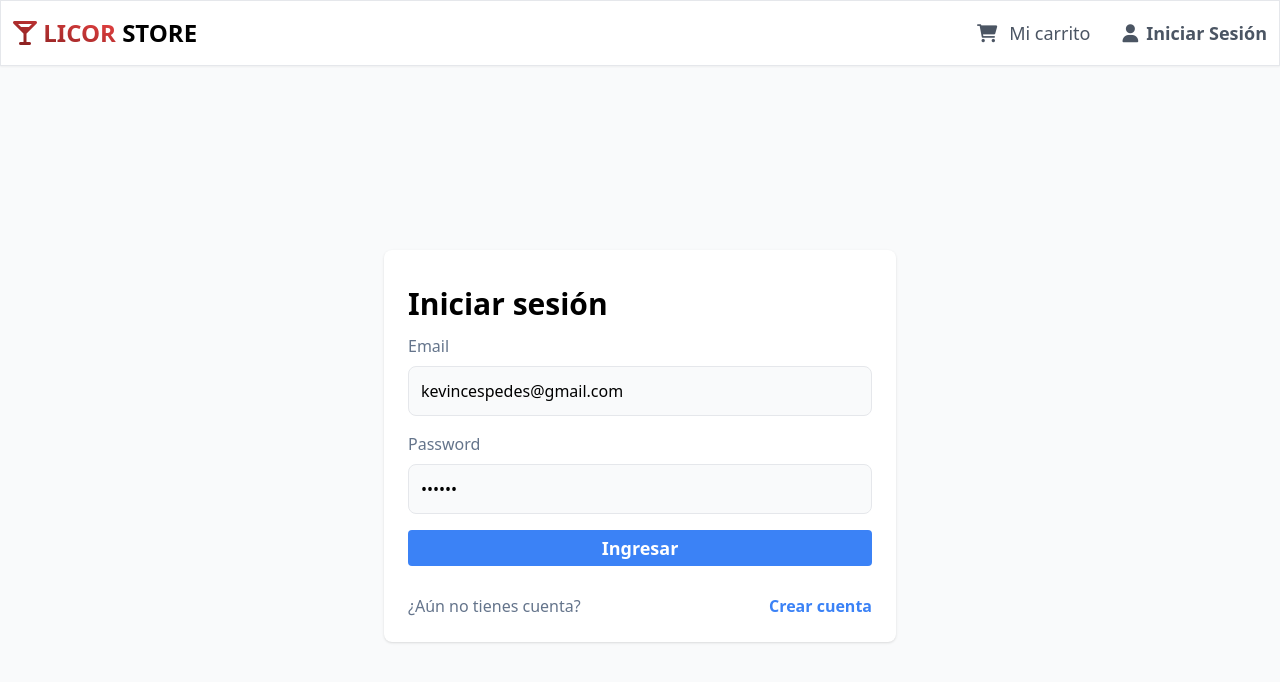
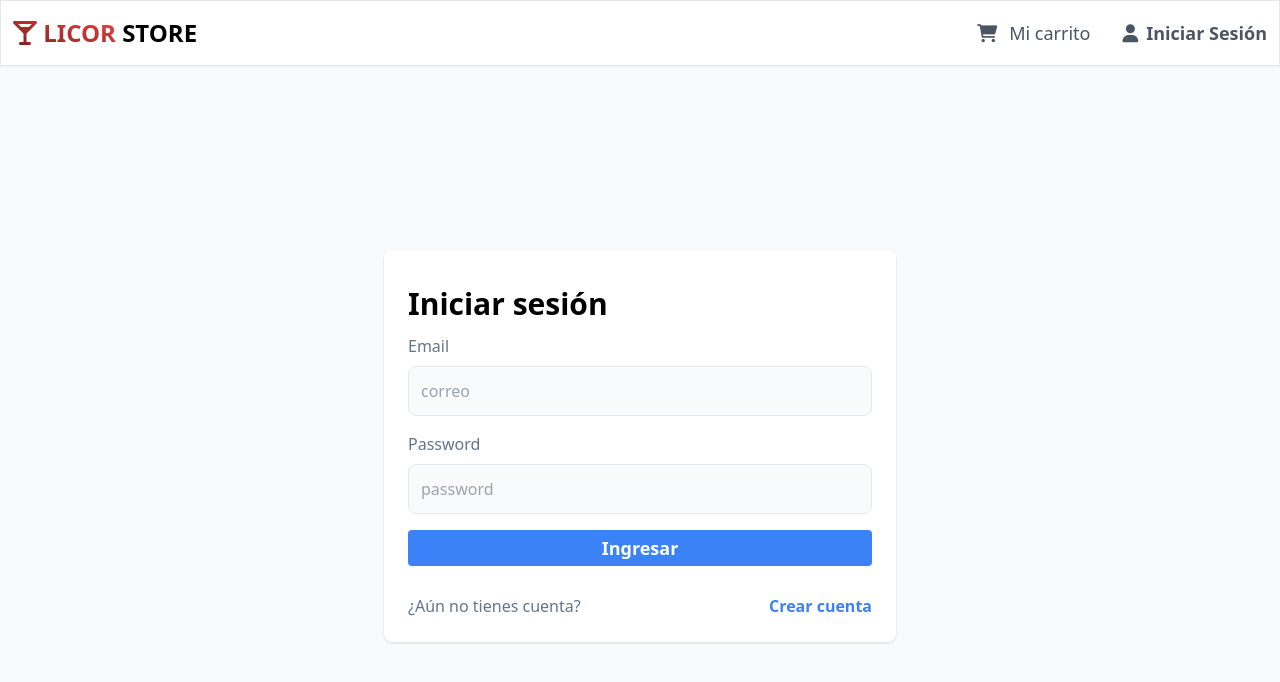
Before and after one commit to Kevin04C/ecommerce-frontend, a React (Vite) app: page /auth/login in a window 1280 px wide. Shown: the top 682 px of the page. Built offline with nearby package versions, Linux system fonts and the light colour scheme; no server answers.

Commit message:
delete fields initials formik

```diff
--- a/src/auth/formik/schema.js
+++ b/src/auth/formik/schema.js
@@ -1,8 +1,8 @@
 import * as Yup from "yup";
 
 export const initalValuesLogin = {
-  email: "kevincespedes@gmail.com",
-  password: "123456",
+  email: "",
+  password: "",
 };
 
 export const validationSchemeLogin = Yup.object({
@@ -15,12 +15,12 @@ export const validationSchemeLogin = Yup.object({
 });
 
 export const initalValuesRegister = {
-  dni: "75958291",
-  nombre: "Kevin",
-  apellidoPaterno: "Cespedes",
-  apellidoMaterno: "Alvarez",
-  email: "kevincespedes@gmail.com",
-  password: "123456",
+  dni: "",
+  nombre: "",
+  apellidoPaterno: "",
+  apellidoMaterno: "",
+  email: "",
+  password: "",
 };
 
 export const validationSchemeRegister = Yup.object({
```
